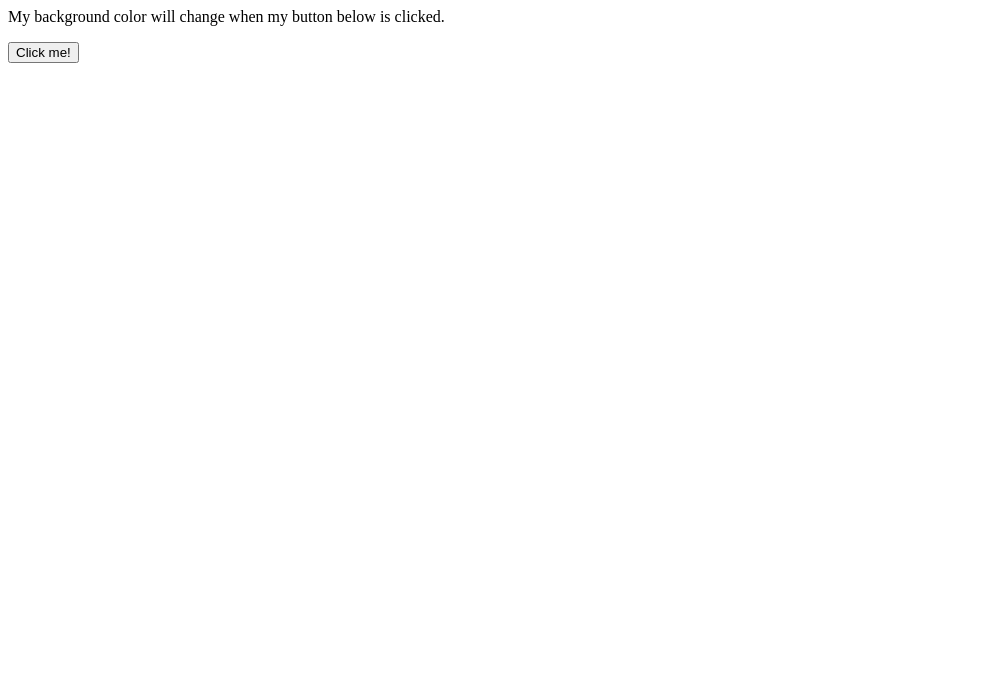
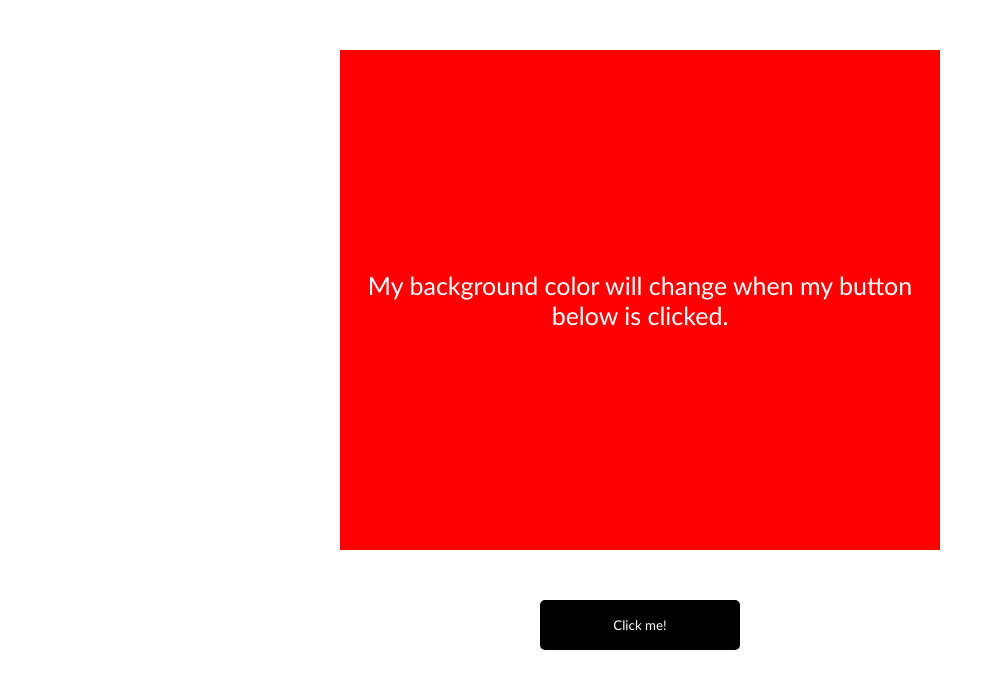
Before and after one commit to ekekasiemobi/backgroundColor-switcher, a plain HTML site: page index.html in a window 1280 px wide. Both pictures are taken after a click on the button "Click me!". Shown: the whole page, without its empty margins (0-995 px from the left). Drawn offline with Linux system fonts and the light colour scheme.

Commit message:
creates the setColor function in the script file

```diff
--- a/index.html
+++ b/index.html
@@ -17,6 +17,6 @@
 
 
 
-    <script src="func.js"></script>
+    <script src="script.js"></script>
 </body>
 </html>
--- /dev/null
+++ b/script.js
@@ -0,0 +1,14 @@
+let colors = [ 'red', 'green', 'blue', 'crimson', 'indigo', 'violet', 'pink', 'yellow', 'orange', 'black' ]
+
+const canvas = document.getElementById("canvas")
+
+function setColor(){
+    const index = parseInt((Math.random() *colors.length)+1)
+
+    canvas.style.backgroundColor = `${colors[index]}`
+
+    return {index};
+}
+
+// const {index} = setColor()
+// document.getElementById("show").innerHTML = `string:${index}`
--- a/style.css
+++ b/style.css
@@ -0,0 +1,26 @@
+#canvas{
+    background-color: red;
+    color: white;
+    font-family: 'Trebuchet MS', 'Lucida Sans Unicode', 'Lucida Grande', 'Lucida Sans', Arial, sans-serif;
+    font-size: 25px;
+    width: 600px;
+    height: 500px;
+    margin: 50px auto 50px;
+    text-align: center;
+    display: flex;
+    justify-content: center;
+    align-items: center;
+}
+
+#button{
+    text-align: center;
+    width: 200px;
+    height: 50px;
+    margin: 50px auto 50px;
+    color: white;
+    font-family: 'Trebuchet MS', 'Lucida Sans Unicode', 'Lucida Grande', 'Lucida Sans', Arial, sans-serif;
+    background: black;
+    border-radius: 5px;
+    border-style: none;
+    display: block;
+}
```
